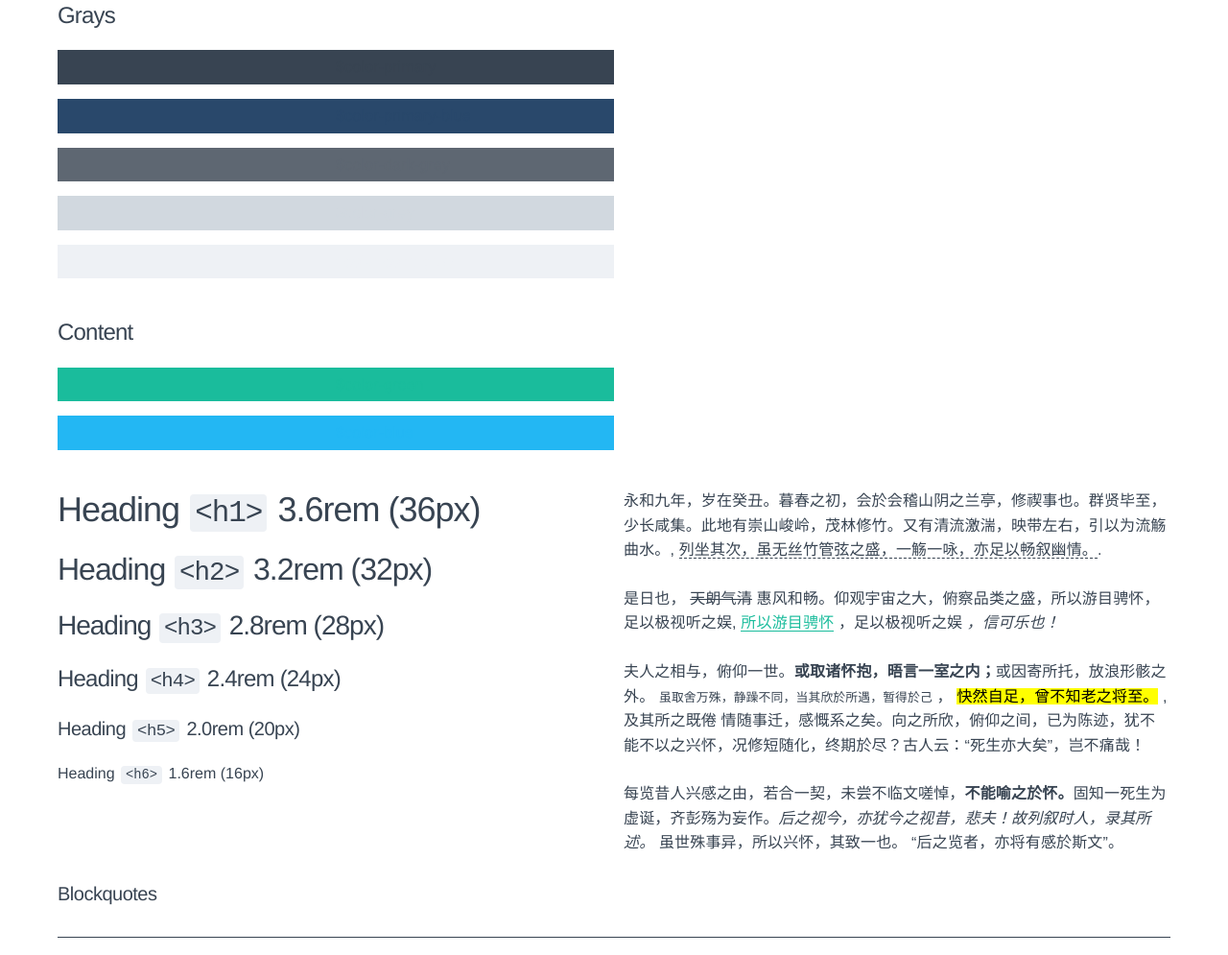
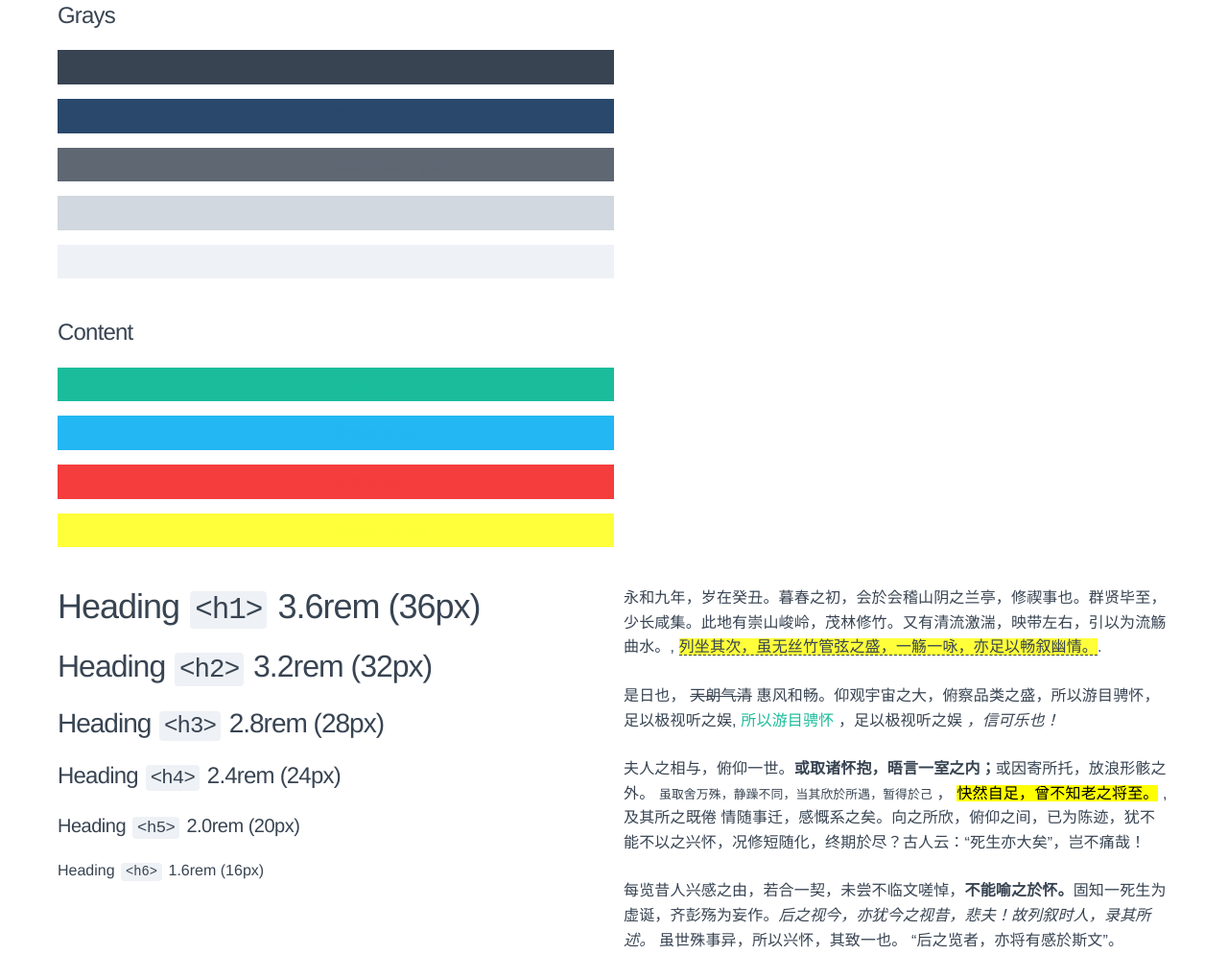
Before and after one commit to phodal/mifa, a website: page test/index.html in a window 1280 px wide. Shown: the top 995 px of the page at 96% size. Drawn offline with nearby package versions, Linux system fonts and the light colour scheme; files that its build step writes are made by us from their sources.

Commit message:
[color] add yellow

```diff
--- a/src/_color.sass
+++ b/src/_color.sass
@@ -11,6 +11,9 @@ $color-primary-blue: #29486B !default
 $color-green: #1abc9c !default
 $color-blue: #23B7F3 !default
 $color-code-grey: #eef1f5 !default
+$color-red: #f53d3d !default
+//$color-yellow: #ffc107 !default
+$color-yellow: #ffff3a !default
 
 .color-primary
   color: $color-primary
@@ -39,3 +42,11 @@ $color-code-grey: #eef1f5 !default
 .color-code-grey
   color: $color-code-grey
   background-color: $color-code-grey
+
+.color-red
+  color: $color-red
+  background-color: $color-red
+
+.color-yellow
+  color: $color-yellow
+  background-color: $color-yellow
--- a/src/_text.sass
+++ b/src/_text.sass
@@ -3,4 +3,6 @@ u
   border-bottom: 1px dashed
 a
   text-decoration: none
-  border-bottom: 1px solid
+
+u
+  background: $color-yellow
--- a/test/index.html
+++ b/test/index.html
@@ -23,6 +23,8 @@
 		<h4>Content</h4>
 		<div class="color-example color-green">$color-green</div>
 		<div class="color-example color-blue">$color-blue</div>
+		<div class="color-example color-red">$color-red</div>
+		<div class="color-example color-yellow">$color-yellow</div>
 	</div>
 </div>
 
```
